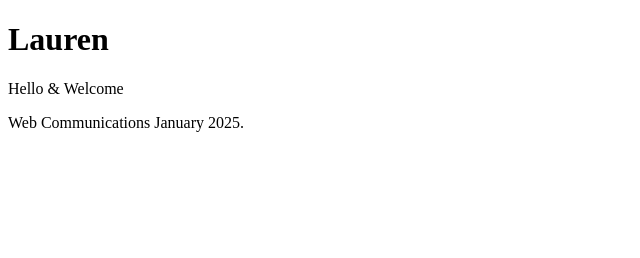
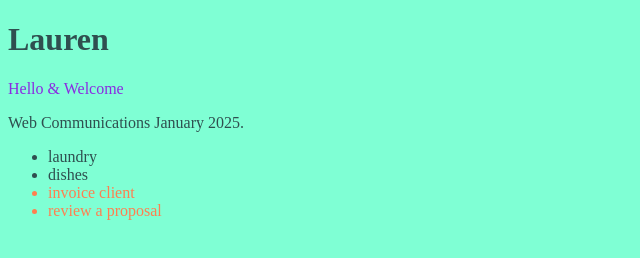
Before and after one commit to LaurenHollamby/web_comms_first_repo, a plain HTML site: page index.html in a window 1280 px wide. Shown: the whole page, without its empty margins (0-640 px from the left). Drawn offline with Linux system fonts and the light colour scheme.

Commit message:
Ids and classes
Added IDs and Classes for list and first paragraph

```diff
--- a/index.html
+++ b/index.html
@@ -8,8 +8,15 @@
 <body>
     <h1>Lauren</h1>
 
-    <p>Hello & Welcome</p>
+    <p id="first">Hello & Welcome</p>
     <p>Web Communications January 2025.</p>
+
+    <ul>
+        <li>laundry</li>
+        <li>dishes</li>
+        <li class="business">invoice client</li>
+        <li class="business">review a proposal</li>
+    </ul>
 
 </body>
 </html>
--- a/style.css
+++ b/style.css
@@ -1 +1,12 @@
-style.css
+body{
+    background-color: aquamarine;
+    color:darkslategrey;
+}
+
+#first{
+    color: blueviolet;
+}
+
+.business{
+    color: coral;
+}
```
